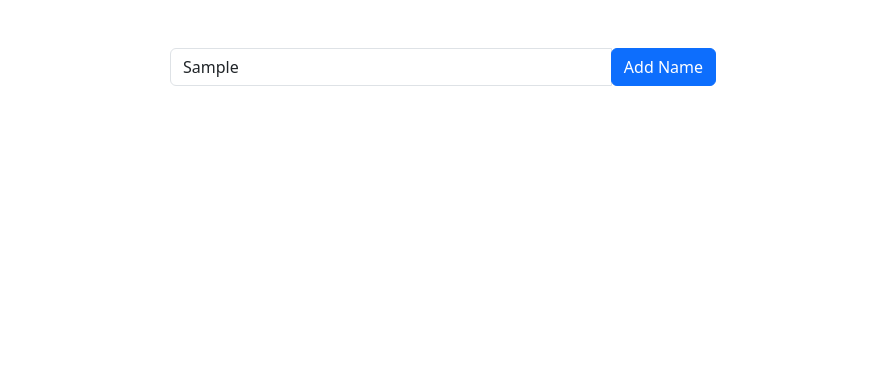
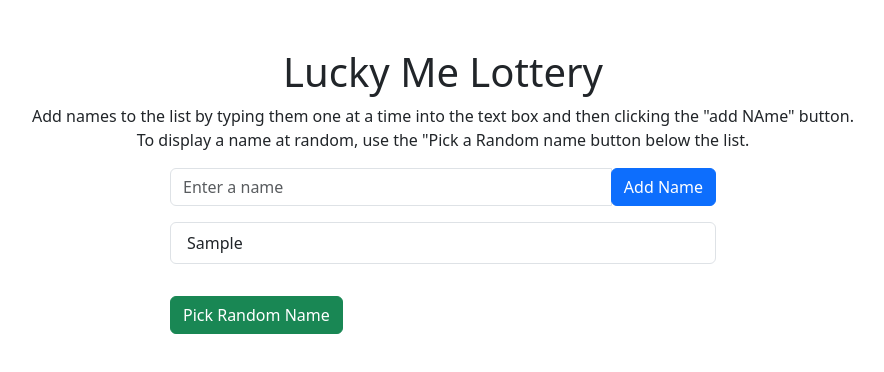
Before and after one commit to lizreznik/Lucky-Me-Lottery, a plain HTML site: page index.html in a window 1280 px wide. Both pictures are taken after typing "Sample" into the empty fields and a click on the button "Add Name". Shown: the whole page, without its empty margins (197-1081 px from the left). Drawn offline with nearby package versions, Linux system fonts and the light colour scheme.

Commit message:
javascript creating list

```diff
--- a/index.html
+++ b/index.html
@@ -1,37 +1,52 @@
 <!doctype html>
 <html lang="en">
+
 <head>
     <title>Lucky Me Lottery</title>
     <!-- Required meta tags -->
     <meta charset="utf-8" />
-        <meta
-            name="viewport"
-            content="width=device-width, initial-scale=1, shrink-to-fit=no"
-        />
+    <meta name="viewport" content="width=device-width, initial-scale=1, shrink-to-fit=no" />
 
     <!-- Bootstrap CSS v5.2.1 -->
-        <link
-            href="https://cdn.jsdelivr.net/npm/bootstrap@5.3.2/dist/css/bootstrap.min.css"
-            rel="stylesheet"
-            integrity="sha384-T3c6CoIi6uLrA9TneNEoa7RxnatzjcDSCmG1MXxSR1GAsXEV/Dwwykc2MPK8M2HN"
-            crossorigin="anonymous"
-        />
+    <link href="https://cdn.jsdelivr.net/npm/bootstrap@5.3.2/dist/css/bootstrap.min.css" rel="stylesheet"
+        integrity="sha384-T3c6CoIi6uLrA9TneNEoa7RxnatzjcDSCmG1MXxSR1GAsXEV/Dwwykc2MPK8M2HN" crossorigin="anonymous" />
 </head>
 
 <body>
     <main>
         <div class="container mt-5">
             <div class="row">
+              <div class="col-12 text-center">
+                <h1>Lucky Me Lottery</h1>
+                <p>
+                  Add names to the list by typing them one at a time into the text box
+                  and then clicking the "add NAme" button. <br />
+                  To display a name at random, use the "Pick a Random name button
+                  below the list.
+                </p>
+              </div>
+            </div>
+            <div class="row">
               <div class="col-md-6 offset-md-3">
                 <div class="input-group mb-3">
-                            <input type="text" id="nameInput" class="form-control" placeholder="Enter a name">
+                  <input
+                    type="text"
+                    id="nameInput"
+                    class="form-control"
+                    placeholder="Enter a name"
+                  />
                   <div class="input-group-append">
                     <button id="addNameBtn" class="btn btn-primary">Add Name</button>
                   </div>
                 </div>
+                <div class="div">
                   <ul id="nameList" class="list-group"></ul>
                 </div>
-                    <div id="randomName" class="mt-3"></div>
+                <div id="randomName" class="mt-3 text-center"></div>
+                <button id="pickRandomBtn" class="btn btn-success mt-3">
+                  Pick Random Name
+                </button>
+              </div>
             </div>
           </div>
     </main>
@@ -39,17 +54,14 @@
         <!-- place footer here -->
     </footer>
     <!-- Bootstrap JavaScript Libraries -->
-        <script
-            src="https://cdn.jsdelivr.net/npm/@popperjs/core@2.11.8/dist/umd/popper.min.js"
+    <script src="https://cdn.jsdelivr.net/npm/@popperjs/core@2.11.8/dist/umd/popper.min.js"
         integrity="sha384-I7E8VVD/ismYTF4hNIPjVp/Zjvgyol6VFvRkX/vR+Vc4jQkC+hVqc2pM8ODewa9r"
-            crossorigin="anonymous"
-        ></script>
+        crossorigin="anonymous"></script>
 
-        <script
-            src="https://cdn.jsdelivr.net/npm/bootstrap@5.3.2/dist/js/bootstrap.min.js"
+    <script src="https://cdn.jsdelivr.net/npm/bootstrap@5.3.2/dist/js/bootstrap.min.js"
         integrity="sha384-BBtl+eGJRgqQAUMxJ7pMwbEyER4l1g+O15P+16Ep7Q9Q+zqX6gSbd85u4mG4QzX+"
-            crossorigin="anonymous"
-        ></script>
+        crossorigin="anonymous"></script>
     <script src="script.js"></script>
 </body>
+
 </html>
--- a/script.js
+++ b/script.js
@@ -9,5 +9,25 @@ function addName () {
     displayNames() // call the displayNames function to update the list
 
     nameInput.value = '' // clear the input field after adding the name
+}
 
+
+function displayNames() {
+    const nameList = document.getElementById('nameList')
+    nameList.innerHTML = '' //clear out the previous list items
+
+    for (let i = 0; i < namesArray.length; i++) {
+        const name = namesArray[i]
+
+        const li = document.createElement('li')
+        li.className = 'list-group-item'
+
+        const span = document.createElement('span')
+        span.textContent = name
+
+        li.appendChild(span)
+        nameList.appendChild(li)
+    }
 }
+
+document.getElementById('addNameBtn').addEventListener('click', addName)
```
Lines whose indentation alone changed are shown as unchanged.
